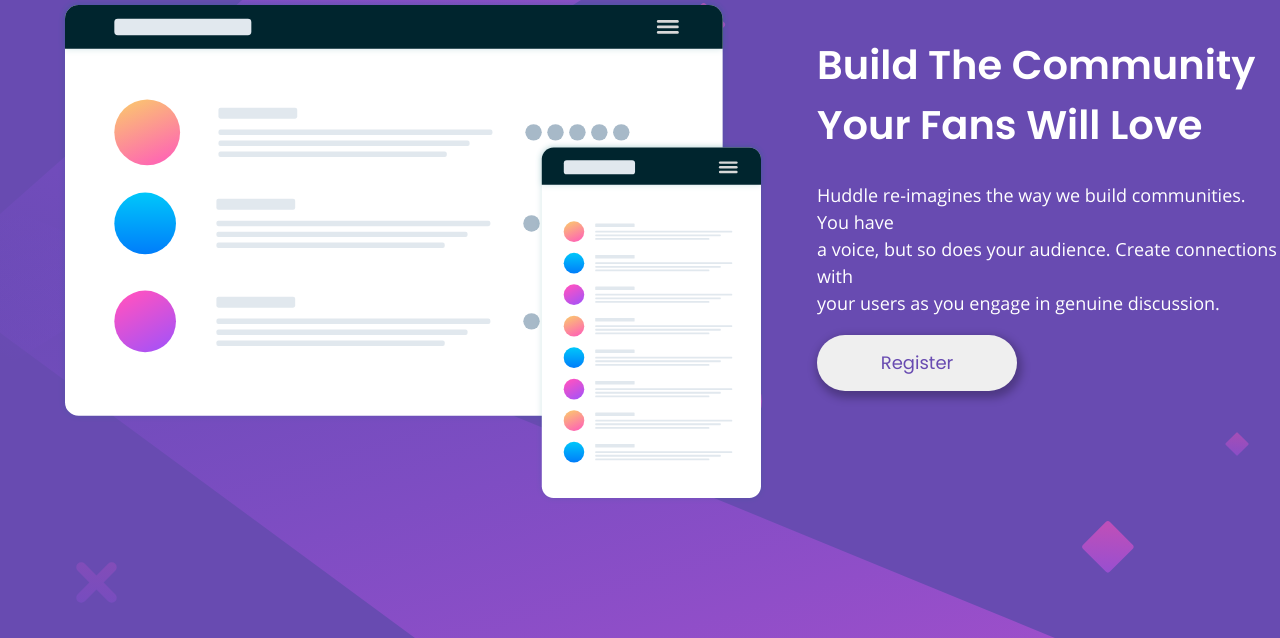
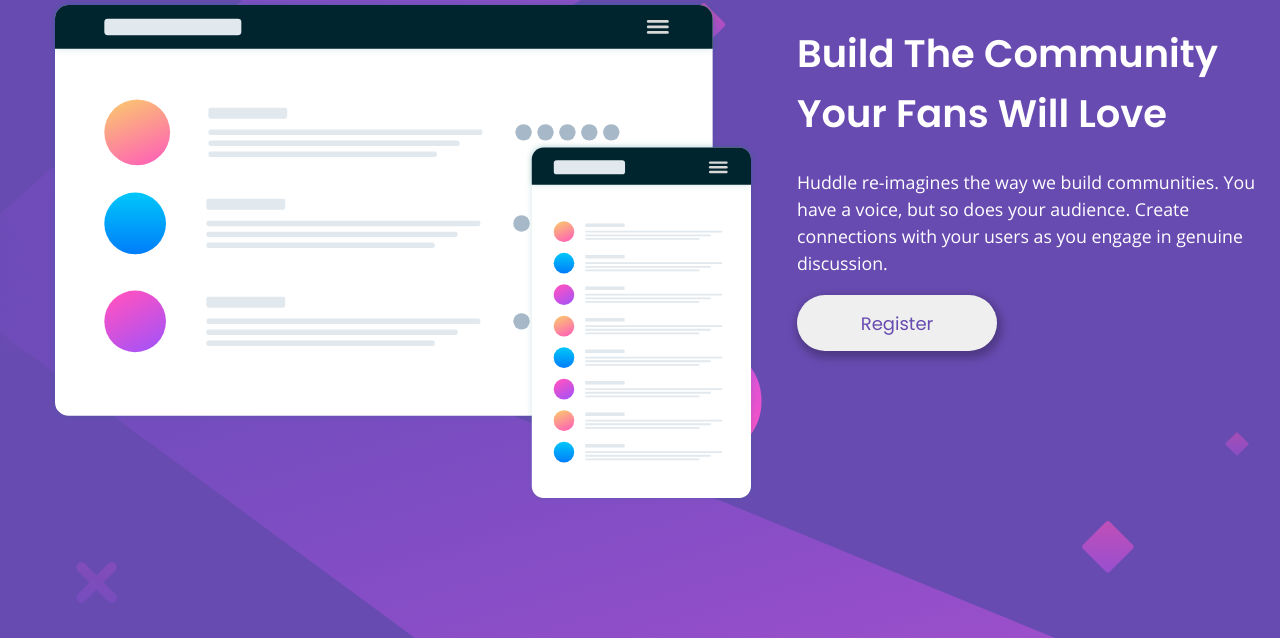
Before and after one commit to vikrambenipal/huddle-landing-page, a plain HTML site: page index.html in a window 1280 px wide. Shown: the part 162-800 px from the top of the page. Drawn offline with Linux system fonts and the light colour scheme.

Commit message:
responsive text and button animation

```diff
--- a/index.html
+++ b/index.html
@@ -19,9 +19,9 @@
       <img src="images/illustration-mockups.svg">
     </div>
     <div class="content-container">
-      <h1>Build The Community <span><br></span>Your Fans Will Love</h1>
-      <p>Huddle re-imagines the way we build communities. You have <span><br></span>
-      a voice, but so does your audience. Create connections with <span><br></span>
+      <h1>Build The Community Your Fans Will Love</h1>
+      <p>Huddle re-imagines the way we build communities. You have
+      a voice, but so does your audience. Create connections with
       your users as you engage in genuine discussion. </p>
       <button>Register</button>
     </div>
--- a/style.css
+++ b/style.css
@@ -18,13 +18,13 @@
     font-family: 'poppins-semibold';
     color: white;
     line-height: 60px;
-    font-size: 40px;
+    font-size: 3vw
 }
 p {
     font-family: 'open-sans-regular';
     color: white;
     line-height: 27px;
-    font-size: 18px;
+    font-size: 1.3846153846153846vw;
 }
 button {
     font-family: 'poppins-regular';
@@ -38,6 +38,13 @@
     border: none;
 }
 
+button:hover {
+    color: white;
+    background-color: #E880E8;
+    transition: ease-in;
+    transition-duration: 0.2s;
+}
+
 .wrapper-container {
     display: flex;
     flex-direction: row;
@@ -46,12 +53,13 @@
 }
 
 .image-container {
-    padding-left: 50px;
+    padding-left: 40px;
 }
 
 .content-container {
-    padding-left: 50px;
-    padding-top: 10px;
+    padding-right: 20px;
+    padding-left: 40px;
+    padding-top: 0px;
 }
 
 .logo {
@@ -60,3 +68,7 @@
     margin-top: 35px;
     margin-left: 15px;
 }
+
+.social {
+
+}
```
Also changed, not shown: images/facebook-4-48.ico (added).
